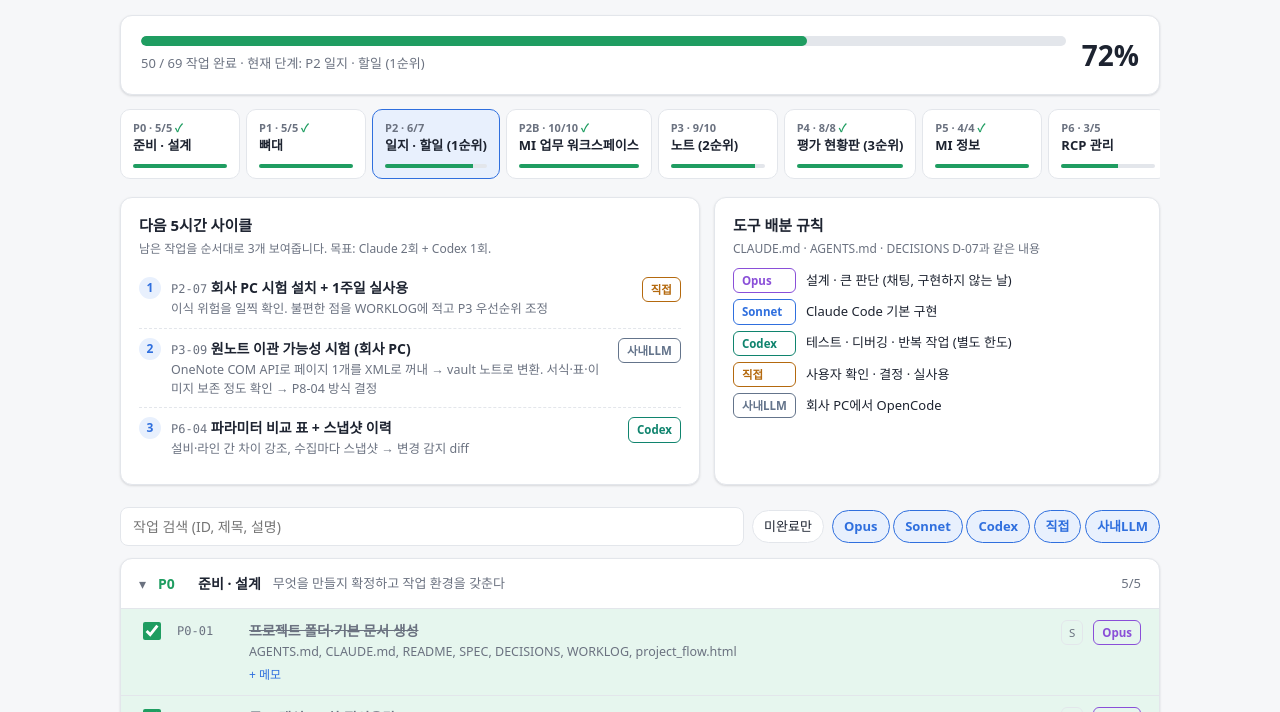
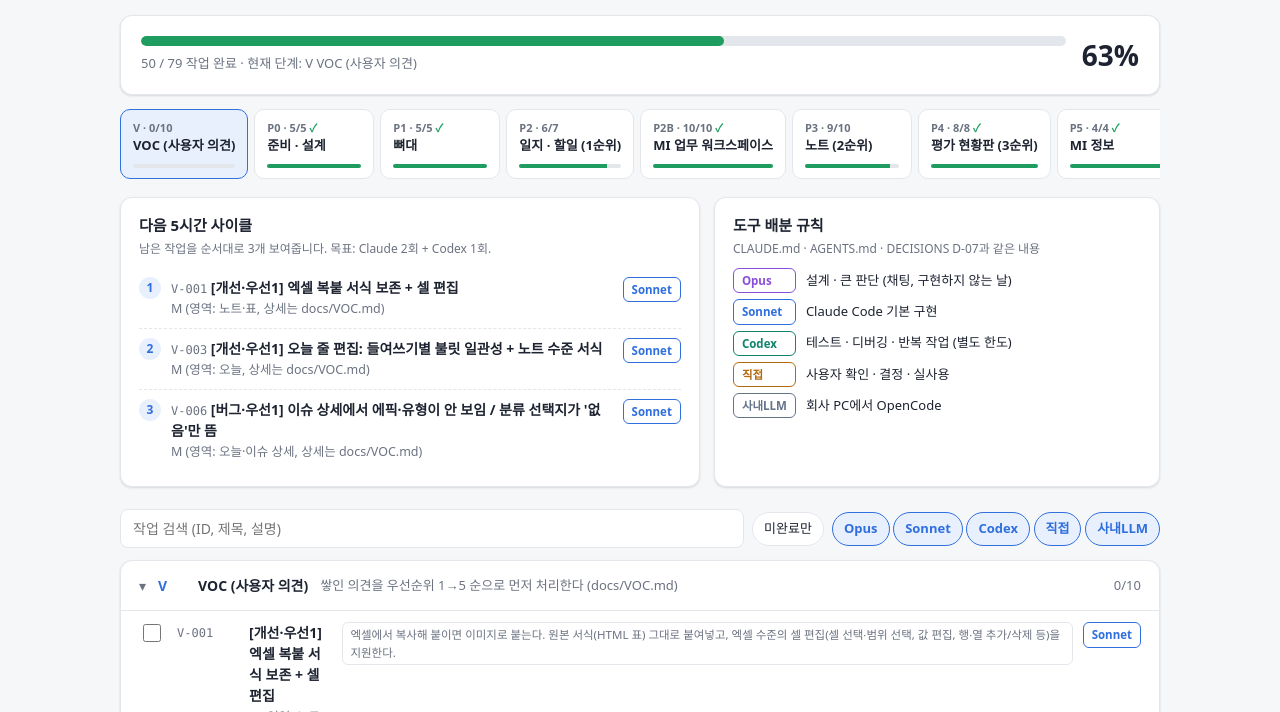
Before and after one commit to jaeyoonko1/MI_Planner, a plain HTML site: page project_flow.html in a window 1280 px wide. Shown: the part 88-800 px from the top of the page. Drawn offline with Linux system fonts and the light colour scheme.

Commit message:
[VOC] Register 10 VOC items (V-001..V-010) in VOC.md and flow; priority 1-5
Co-Authored-By: Claude Sonnet 5.5 <noreply@anthropic.com>

```diff
--- a/project_flow.html
+++ b/project_flow.html
@@ -40,6 +40,28 @@ const FLOW = {
   project: "MI_Planner",
   updated: "2026-11-24",
   phases: [
+    { id: "V", name: "VOC (사용자 의견)", goal: "쌓인 의견을 우선순위 1→5 순으로 먼저 처리한다 (docs/VOC.md)", tasks: [
+      { id: "V-001", title: "[개선·우선1] 엑셀 복붙 서식 보존 + 셀 편집", tool: "Sonnet", size: "엑셀에서 복사해 붙이면 이미지로 붙는다. 원본 서식(HTML 표) 그대로 붙여넣고, 엑셀 수준의 셀 편집(셀 선택·범위 선택, 값 편집, 행·열 추가/삭제 등)을 지원한다.", done: false,
+        desc: "M (영역: 노트·표, 상세는 docs/VOC.md)" },
+      { id: "V-003", title: "[개선·우선1] 오늘 줄 편집: 들여쓰기별 불릿 일관성 + 노트 수준 서식", tool: "Sonnet", size: "수준(들여쓰기)에 따라 불릿 모양이 일정하지 않아 마음에 들지 않는다. 오늘 창의 줄 편집에서도 노트와 같은 서식(굵게·크기·색·형광펜 등)을 지원한다.", done: false,
+        desc: "M (영역: 오늘, 상세는 docs/VOC.md)" },
+      { id: "V-006", title: "[버그·우선1] 이슈 상세에서 에픽·유형이 안 보임 / 분류 선택지가 '없음'만 뜸", tool: "Sonnet", size: "오늘 대시보드에서 이슈를 클릭하면 이미 업데이트한 에픽·유형이 표시되지 않는다. 또 에픽 분류를 지우고 '제품'으로 바꿔 제품 값을 모두 넣었는데도 선택이 안 되고 '없음'만 나온다. 구현 누락인지 버그인지 원인 조사부터(P2B-03/07 사용자 정의 필드·구조 보기와 상세 패널 연동 의심).", done: false,
+        desc: "M (영역: 오늘·이슈 상세, 상세는 docs/VOC.md)" },
+      { id: "V-007", title: "[개선·우선1] 원노트 복붙 시 서식 자동 변환", tool: "Sonnet", size: "원노트에서 복사해 붙이면 이미지로 넘어오고 텍스트 스타일·탭·불릿이 변환되지 않는다. 붙여넣기 시 HTML을 파싱해 스타일, 탭(들여쓰기), 불릿을 노트 서식으로 자동 변환한다. 우선순위는 V-001(붙여넣기 충실도)과 묶어 1로 추정.", done: false,
+        desc: "M (영역: 노트, 상세는 docs/VOC.md)" },
+      { id: "V-005", title: "[개선·우선2] 현황판에서 Lot·설비 상태 직관적 수정", tool: "Sonnet", size: "현황판에서 Lot이나 설비의 상태 등을 화면 위에서 바로, 직관적으로 수정할 수 있게 한다(인라인 편집·칩 선택, 일괄 적용 고려).", done: false,
+        desc: "M (영역: 평가 현황판, 상세는 docs/VOC.md)" },
+      { id: "V-008", title: "[버그·우선2] 단(열) 삭제 불가, 아래 행 추가 불가", tool: "Sonnet", size: "노트에서 단을 추가하면 삭제할 수 없다. 아래에 행을 추가하는 것도 되지 않는다. 단 삭제(내용 병합 선택)·아래 행 추가를 지원한다. 우선순위는 막힘 수준이라 2로 추정.", done: false,
+        desc: "M (영역: 노트, 상세는 docs/VOC.md)" },
+      { id: "V-009", title: "[버그·우선2] 표를 한 번 만들면 삭제 불가", tool: "Sonnet", size: "노트에서 표를 만들면 삭제할 방법이 없다. 표 전체 삭제와 행·열 삭제를 제공하고 Ctrl+Z로 되돌린다. 우선순위는 2로 추정.", done: false,
+        desc: "S (영역: 노트, 상세는 docs/VOC.md)" },
+      { id: "V-002", title: "[기능·우선3] PowerPoint 연결: 로컬 링크 / 파일 업로드 선택 + 전체 슬라이드 미리보기", tool: "Sonnet", size: "PPT를 넣을 때 '로컬 경로 링크만' 또는 '실제 파일 업로드(vault에 복사)'를 고를 수 있게 한다. 슬라이드 전체 화면 미리보기를 지원하고, '편집'을 누르면 PowerPoint가 열린다(링크 방식은 경로 유효성 확인).", done: false,
+        desc: "L (영역: 노트·DOI, 상세는 docs/VOC.md)" },
+      { id: "V-004", title: "[기능·우선3] 구조 화면: Delete 키로 삭제 + Ctrl+Z 원복", tool: "Sonnet", size: "구조(이슈·그룹)를 Delete 키로 삭제할 수 있고, Ctrl+Z로 되돌린다. 삭제는 휴지통 개념(영구 삭제 아님). 우선순위는 사용자 미지정이라 3으로 추정.", done: false,
+        desc: "S (영역: 구조, 상세는 docs/VOC.md)" },
+      { id: "V-010", title: "[기능·우선3] 우클릭 컨텍스트 메뉴 UX·UI 최적화", tool: "Sonnet", size: "우클릭이 브라우저 기본 메뉴만 뜬다. 노트·표·구조·할일·현황판 등 영역별로 맥락에 맞는 자체 컨텍스트 메뉴(삭제·복사·이동·서식·표 편집 등)를 제공한다. 키보드로도 열 수 있어야 한다(Shift+F10, 메뉴 키). 우선순위는 3으로 추정.", done: false,
+        desc: "L (영역: 전역, 상세는 docs/VOC.md)" },
+    ]},
     { id: "P0", name: "준비 · 설계", goal: "무엇을 만들지 확정하고 작업 환경을 갖춘다", tasks: [
       { id: "P0-01", title: "프로젝트 폴더·기본 문서 생성", tool: "Opus", size: "S", done: true,
         desc: "AGENTS.md, CLAUDE.md, README, SPEC, DECISIONS, WORKLOG, project_flow.html" },
```
Also changed, not shown: 2 other files.
